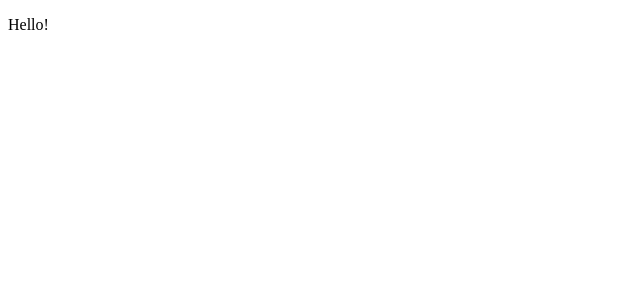
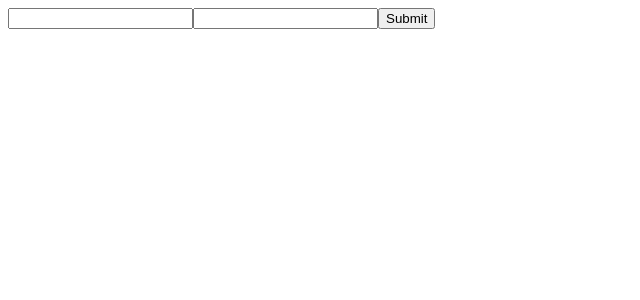
Before and after one commit to The-Trip/The-Trip, a React app: page / in a window 1280 px wide. Shown: the top 300 px of the page, without its empty margins (0-640 px from the left). Built offline with nearby package versions, Linux system fonts and the light colour scheme.

Commit message:
Create Trip

```diff
--- /dev/null
+++ b/src/actions/chris.js
@@ -0,0 +1,34 @@
+export function setTripState(name, value ) {
+    return {
+        type: 'SET_TRIP_STATE',
+        name,
+        value
+    }
+}
+
+export function addNewTrip(){
+
+    console.log('fetch')
+    return function(dispatch, getState){
+    return fetch("/api/trip", {
+            method: "post",
+            body: JSON.stringify(getState().tripForm),
+            headers: {
+              "Content-Type": "application/json"
+            }
+          })
+            .then(response => response.json())
+            .then(data => {
+                dispatch(createTrip(data));
+            })
+    }
+}
+
+
+export function createTrip(tripName, tripDestination ) {
+    return {
+        type: 'CREATE_TRIP',
+        tripName: tripName,
+        tripDestination: tripDestination
+    }
+}
--- a/src/components/App.js
+++ b/src/components/App.js
@@ -1,15 +1,22 @@
 import React from 'react'
+import TripCreationContainer from '../containers/TripCreationContainer';
+
+
 
 class App extends React.Component {
     constructor(){
         super();
     }
 
+
     render() {
         return (
             <React.Fragment>
-                <p> Hello! </p>
+                {/* <p> Hello! </p>   */}
+                <TripCreationContainer/>
             </React.Fragment>
+
+
         )
 
     }
--- a/src/components/TripCreation.js
+++ b/src/components/TripCreation.js
@@ -0,0 +1,43 @@
+import React from "react";
+
+class TripCreation extends React.Component {
+
+    constructor() {
+        super();
+    }
+    render() {
+
+  return (
+     <form className="trip-creation"
+     onSubmit={event => {
+        this.props.handleClick(event);
+        }}
+     >
+     <input
+        id="trip-name"
+        type="text"
+        name="tripName"
+        className="trip-creation__name"
+        // defaultValue="Trip Name"
+        onChange={event => this.props.handleChange(event)}
+
+      />
+     <input
+        id="destination"
+        type="text"
+        name="destination"
+        className="trip-creation__location"
+        // defaultValue="Destination"
+        onChange={event => this.props.handleChange(event)}
+      />
+      <button
+        type="submit"
+        >Submit</button>
+     </form>
+  );
+}
+}
+
+
+
+export default TripCreation;
--- a/src/containers/TripCreationContainer.js
+++ b/src/containers/TripCreationContainer.js
@@ -0,0 +1,34 @@
+import { connect } from "react-redux";
+import TripCreation from  "../components/TripCreation";
+import { addNewTrip, setTripState } from '../actions/chris';
+
+const mapStateToProps = state => {
+    return {
+
+
+    };
+}
+
+
+const mapDispatchToProps = dispatch => {
+    return {
+        handleChange: event => {
+            console.log(event.target.name);
+            console.log(event.target.value);
+            dispatch(setTripState(event.target.name, event.target.value))
+        },
+
+        handleClick: event => {
+            event.preventDefault();
+            dispatch(addNewTrip());
+            // console.log(event.target.tripName.value);
+            // console.log(event.target.destination.value);
+        },
+
+    }
+  };
+
+  export default connect(
+    mapStateToProps,
+    mapDispatchToProps
+  )(TripCreation);
--- a/src/index.js
+++ b/src/index.js
@@ -7,12 +7,17 @@ import { createStore, applyMiddleware, compose } from 'redux';
 import { Provider } from 'react-redux';
 import rootReducer from './reducers';
 
+// const composeEnhancers = window.__REDUX_DEVTOOLS_EXTENSION_COMPOSE__ || compose;
+// const store = createStore(rootReducer, composeEnhancers(
+//     applyMiddleware(
+//         thunkMiddleware
+//     )));
+
 const composeEnhancers = window.__REDUX_DEVTOOLS_EXTENSION_COMPOSE__ || compose;
+const store = createStore(rootReducer, {}, composeEnhancers(
+  applyMiddleware(thunkMiddleware)
+));
 
-const store = createStore(rootReducer, composeEnhancers(
-    applyMiddleware(
-        thunkMiddleware
-    )));
 
 ReactDOM.render(
     <Provider store={store}>
--- a/src/reducers/index.js
+++ b/src/reducers/index.js
@@ -1,7 +1,11 @@
 import { combineReducers } from 'redux';
 import setAPIFetchResults from './setAPIFetchResults'
+import tripForm from './tripForm'
+
+
+
 
 
 export default combineReducers({
-    APIResults: setAPIFetchResults,
+    tripForm
 });
--- /dev/null
+++ b/src/reducers/tripForm.js
@@ -0,0 +1,13 @@
+function tripForm( state = {}, action ){
+    switch(action.type) {
+      case 'SET_TRIP_STATE':
+      const formObj = Object.assign({}, state, {[action.name]: [action.value]})
+      console.log(state)
+      return formObj
+
+      default:
+        return state;
+    }
+  }
+
+  export default tripForm;
```
Also changed, not shown: src/actions/index.js (line endings or trailing spaces), src/reducers/setAPIFetchResults.js (line endings or trailing spaces), 1 other file (tests, documents, lock files or other folders).
